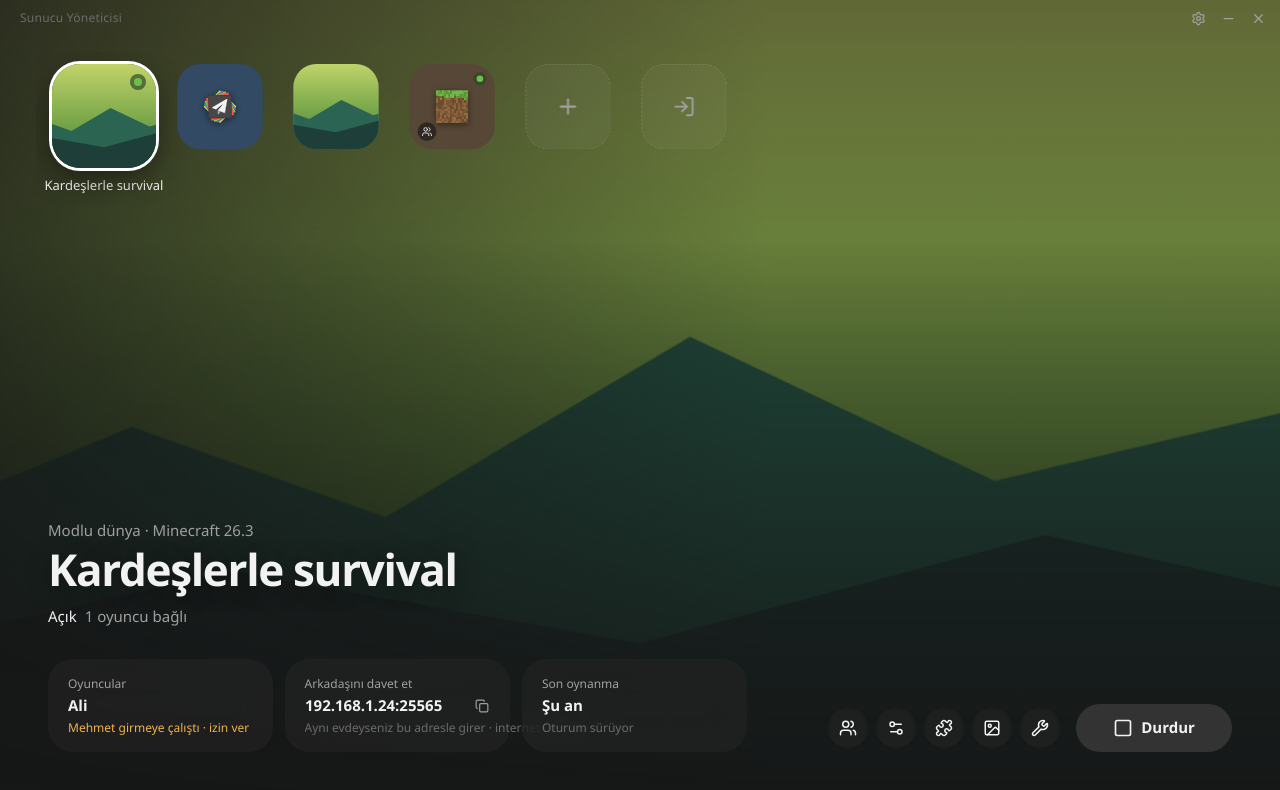
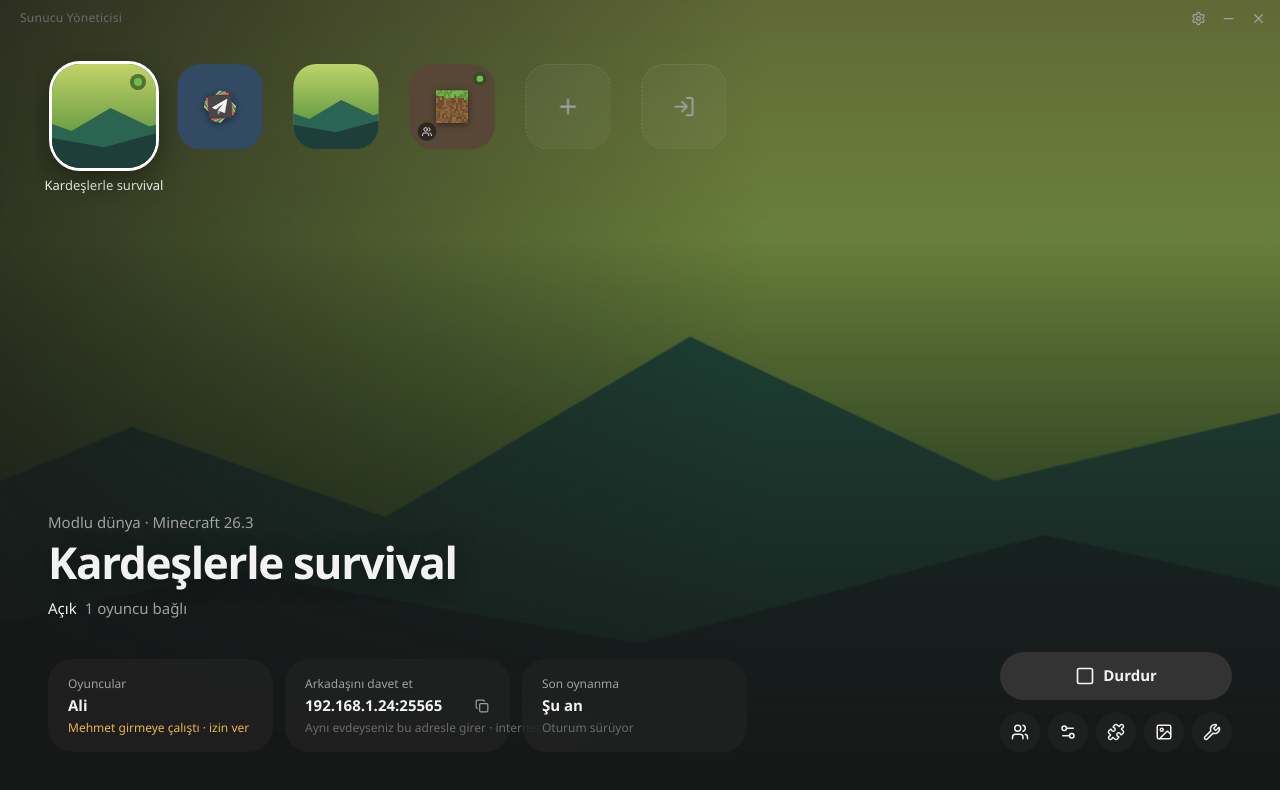
Before and after one commit to firatmio/cubby, a React (Vite) app: page / in a window 1280 px wide. Shown: the top 790 px of the page. Built offline with nearby package versions, Linux system fonts and the light colour scheme.

Commit message:
fix: sağ alttaki butonlar kartları sıkıştırmasın
Başlat/Oyna üste, yuvarlak butonlar altına aldım; sağ blok daraldı.
Arkadaşın dünyasında "Modlar değişti · Güncelle" ayrı satırda.

```diff
--- a/src/screens/home/ActionBar.module.css
+++ b/src/screens/home/ActionBar.module.css
@@ -1,8 +1,9 @@
+/* Üstte ana buton, altında yuvarlak butonlar; ikisi aynı genişlikte. */
 .bar {
   position: relative;
   display: flex;
   flex-direction: column;
-  align-items: flex-end;
+  align-items: stretch;
   gap: var(--sp-3);
   flex-shrink: 0;
 }
@@ -10,12 +11,13 @@
 .buttons {
   display: flex;
   align-items: center;
+  justify-content: flex-end;
   gap: var(--sp-2);
 }
 
 .power {
-  min-width: 156px;
-  margin-left: var(--sp-2);
+  width: 100%;
+  min-width: 0;
 }
 
 .error {
--- a/src/screens/home/ActionBar.tsx
+++ b/src/screens/home/ActionBar.tsx
@@ -35,7 +35,8 @@
   }
 }
 
-/** Sağ alt: ana eylem (Başlat/Durdur) ve solunda ikincil yuvarlak butonlar. */
+/** Sağ alt: üstte ana eylem (Başlat/Durdur), altında ikincil yuvarlak butonlar. Dar kalsın ki
+ *  soldaki bilgi kartları sıkışmasın. */
 export function ActionBar({ instance }: { instance: Instance }) {
   const openSheet = useAppStore((s) => s.openSheet);
   const launch = useAppStore((s) => s.launchResults[instance.id]);
@@ -55,18 +56,6 @@
     <div className={styles.bar}>
       <NoticeBar notice={shown} />
 
-      <div className={styles.buttons}>
-        <IconButton icon={Users} label="Oyuncular" onClick={() => openSheet("players")} />
-        <IconButton icon={Settings2} label="Dünya ayarları" onClick={() => openSheet("world")} />
-        {instance.loader !== "vanilla" && (
-          <IconButton
-            icon={instance.loader === "paper" ? Plug : Puzzle}
-            label={instance.loader === "paper" ? "Eklentiler" : "Modlar"}
-            onClick={() => openSheet("mods")}
-          />
-        )}
-        <IconButton icon={ImageIcon} label="Kapak resmi" onClick={() => openSheet("cover")} />
-        <IconButton icon={Wrench} label="Gelişmiş" onClick={() => openSheet("advanced")} />
       {active ? (
         <Button
           variant="secondary"
@@ -91,6 +80,18 @@
           }}
         />
       )}
+      <div className={styles.buttons}>
+        <IconButton icon={Users} label="Oyuncular" onClick={() => openSheet("players")} />
+        <IconButton icon={Settings2} label="Dünya ayarları" onClick={() => openSheet("world")} />
+        {instance.loader !== "vanilla" && (
+          <IconButton
+            icon={instance.loader === "paper" ? Plug : Puzzle}
+            label={instance.loader === "paper" ? "Eklentiler" : "Modlar"}
+            onClick={() => openSheet("mods")}
+          />
+        )}
+        <IconButton icon={ImageIcon} label="Kapak resmi" onClick={() => openSheet("cover")} />
+        <IconButton icon={Wrench} label="Gelişmiş" onClick={() => openSheet("advanced")} />
       </div>
       {control.dialogs}
     </div>
--- a/src/screens/join/JoinedHome.tsx
+++ b/src/screens/join/JoinedHome.tsx
@@ -126,6 +126,25 @@
     <div className={bar.bar}>
       <NoticeBar notice={shown} />
 
+      {modsChanged && (
+        <Button
+          icon={Download}
+          loading={busy === "mods"}
+          disabled={busy !== null}
+          className={bar.power}
+          onClick={() =>
+            run("mods", async () => {
+              upsertJoined(await api.updateJoinedMods(id));
+              setMessage({ tone: "info", text: "Modlar arkadaşınınkiyle aynı oldu." });
+            })
+          }
+        >
+          Modlar değişti · Güncelle
+        </Button>
+      )}
+      <Button variant="primary" size="lg" icon={Play} loading={busy === "play"} onClick={play} className={bar.power}>
+        Oyna
+      </Button>
       <div className={bar.buttons}>
         <IconButton
           icon={RefreshCw}
@@ -145,24 +164,6 @@
           }
         />
         <IconButton icon={Trash2} label="Listemden kaldır" disabled={busy !== null} onClick={() => setConfirmRemove(true)} />
-        {modsChanged && (
-          <Button
-            icon={Download}
-            loading={busy === "mods"}
-            disabled={busy !== null}
-            onClick={() =>
-              run("mods", async () => {
-                upsertJoined(await api.updateJoinedMods(id));
-                setMessage({ tone: "info", text: "Modlar arkadaşınınkiyle aynı oldu." });
-              })
-            }
-          >
-            Arkadaşın modları değiştirdi · Güncelle
-          </Button>
-        )}
-        <Button variant="primary" size="lg" icon={Play} loading={busy === "play"} onClick={play} className={bar.power}>
-          Oyna
-        </Button>
       </div>
 
       {confirmRemove && (
```
Lines whose indentation alone changed are shown as unchanged.
